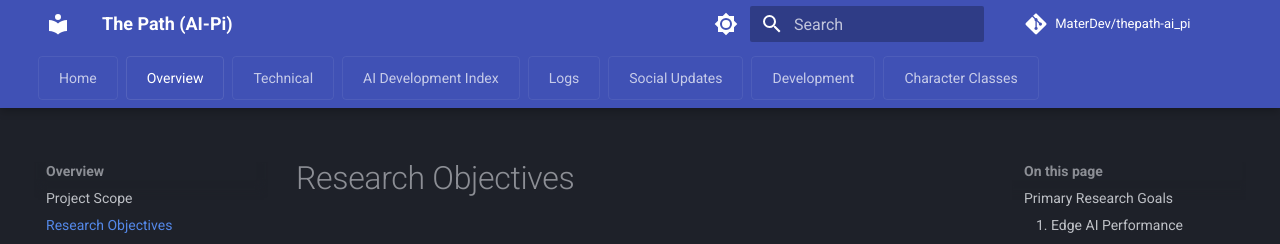
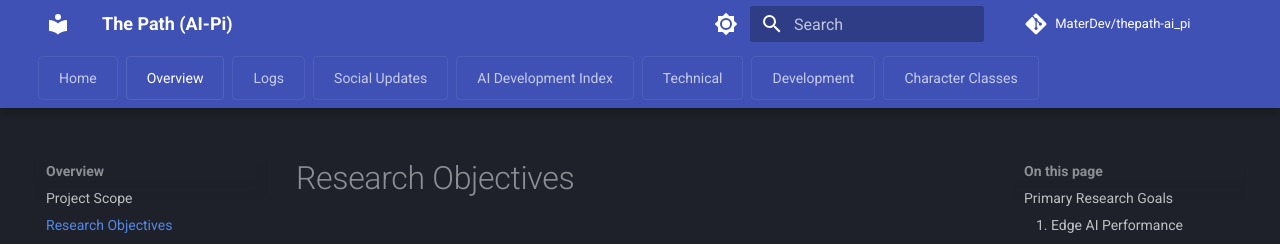
Before and after one commit to MaterDev/thepath-ai_pi, an MkDocs documentation site: the page built from docs/overview/research-objectives.md, in a window 1280 px wide. Shown: the top 244 px of the page. Built offline with MkDocs 1.6.1 and Material for MkDocs 9.7.7, drawn with Linux system fonts in a browser that asks for light colours; comment, search, counter and statistics services are not loaded; part of the change alters nothing that is shown.

```diff
--- a/mkdocs.yml
+++ b/mkdocs.yml
@@ -70,29 +70,6 @@ nav:
 - Overview:
   - Project Scope: overview/project-scope.md
   - Research Objectives: overview/research-objectives.md
-- Technical:
-  - Setup:
-    - Overview: technical/setup/index.md
-    - Repository: technical/setup/repository.md
-    - Development: technical/setup/development.md
-    - Docker: technical/setup/docker.md
-    - CI/CD: technical/setup/ci-cd.md
-  - Architecture:
-    - Overview: technical/architecture/index.md
-    - Client: technical/architecture/client.md
-    - Server: technical/architecture/server.md
-    - AI System: technical/architecture/ai.md
-  - Data Schemas:
-    - Overview: technical/data-schemas/index.md
-    - Game State: technical/data-schemas/game-state.md
-    - AI Models: technical/data-schemas/ai-models.md
-    - Replay System: technical/data-schemas/replay-system.md
-  - Health Monitoring:
-    - Overview: technical/health/index.md
-    - Client: technical/health/client.md
-    - Server: technical/health/server.md
-    - AI System: technical/health/ai.md
-- AI Development Index: AI_DEVELOPMENT_INDEX.md
 - Logs:
   - Overview: meta/logs/index.md
   - January 17, 2025: meta/logs/2025-01-17.md
@@ -110,6 +87,28 @@ nav:
     - January 07, 2025: meta/social/linkedin/2025-01-07.md
     - January 03, 2025: meta/social/linkedin/2025-01-03.md
     - December 27, 2024: meta/social/linkedin/2024-12-27.md
+- AI Development Index: AI_DEVELOPMENT_INDEX.md
+- Technical:
+  - Setup:
+    - Docker: technical/setup/docker.md
+  - AI System:
+    - Behavior Model: technical/ai-system/behavior-model.md
+    - Difficulty System: technical/ai-system/difficulty-system.md
+    - Training Pipeline: technical/ai-system/training-pipeline.md
+  - Data Schemas:
+    - Game State: technical/data-schemas/game-state.md
+    - AI Models: technical/data-schemas/ai-models.md
+    - Replay System: technical/data-schemas/replay-system.md
+  - Hardware:
+    - Raspberry Pi 5: technical/hardware/raspberry-pi-5.md
+    - AI HAT Plus: technical/hardware/ai-hat-plus.md
+  - Health Monitoring:
+    - Overview: technical/health/index.md
+    - Client: technical/health/client.md
+    - Server: technical/health/server.md
+    - AI System: technical/health/ai.md
+  - Client:
+    - UI Specification: technical/client/ui-specification.md
 - Development:
   - Setup: meta/implementation/setup/project-setup.md
   - Planning:
```
